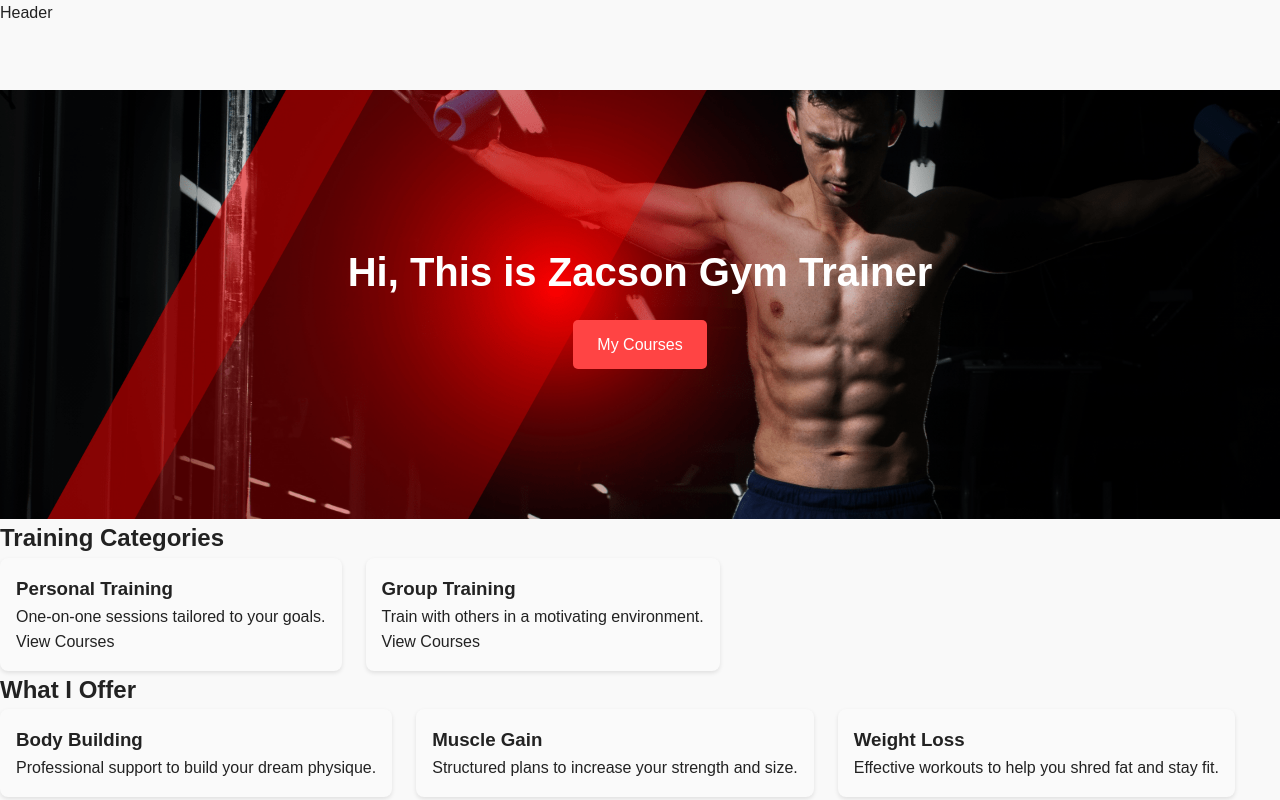
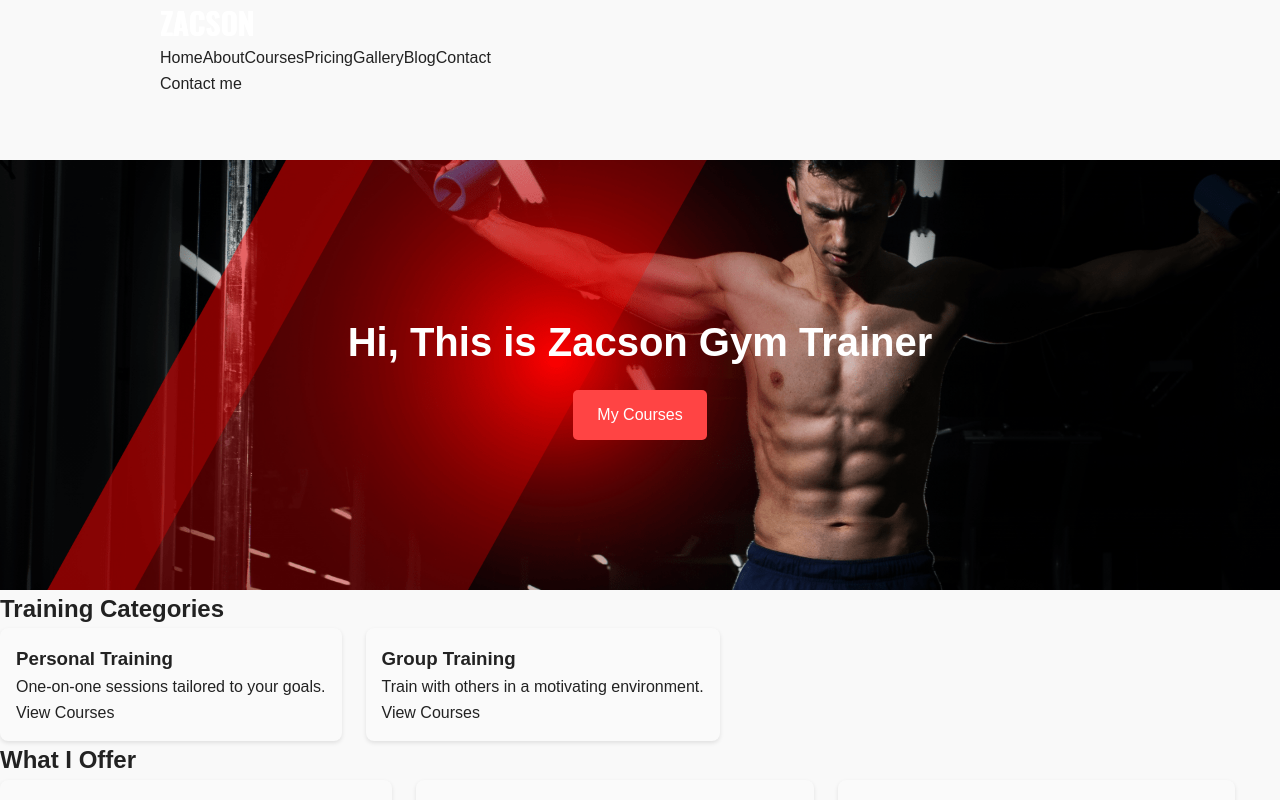
Before and after one commit to Ssovelich/Zacson-Website, a Next.js app: page / in a window 1280 px wide. Shown: the top 800 px of the page. Built offline with nearby package versions, Linux system fonts and the light colour scheme.

Commit message:
added header

```diff
--- a/src/app/layout.js
+++ b/src/app/layout.js
@@ -1,7 +1,7 @@
 import "@/styles/globals.css";
 import styles from "@/styles/Layout.module.css";
-import Header from "@/components/Header";
-import Footer from "@/components/Footer";
+import Header from "@/components/Header/Header";
+import Footer from "@/components/Footer/Footer";
 
 const Layout = ({ children }) => {
   return (
--- a/src/app/page.js
+++ b/src/app/page.js
@@ -1,4 +1,4 @@
-import styles from "@/styles/Home.module.css";
+import styles from "@/styles/pages/Home.module.css";
 import Link from "next/link";
 
 export default function HomePage() {
--- a/src/components/Header.jsx
+++ /dev/null
@@ -1,9 +0,0 @@
-
-
-const Header = () => {
-  return (
-    <div>Header</div>
-  )
-}
-
-export default Header
--- /dev/null
+++ b/src/components/Header/Header.jsx
@@ -0,0 +1,42 @@
+import Link from "next/link";
+import styles from "./Header.module.css";
+
+const Header = () => {
+  return (
+    <header className={styles.header}>
+      <div className={`container ${styles.headerContainer}`}>
+        <Link href="/" className={styles.logo}>
+          <img src="/logo.png" alt="logo" width={95} height={45} />
+        </Link>
+        <nav className={styles.navDesktop}>
+          <Link href="/" className={styles.navLink}>
+              Home
+            </Link>
+            <Link href="/about" className={styles.navLink}>
+              About
+            </Link>
+            <Link href="/courses" className={styles.navLink}>
+              Courses
+            </Link>
+            <Link href="/pricing" className={styles.navLink}>
+              Pricing
+            </Link>
+            <Link href="/gallery" className={styles.navLink}>
+              Gallery
+            </Link>
+            <Link href="/blog" className={styles.navLink}>
+              Blog
+            </Link>
+            <Link href="/contact" className={styles.navLink}>
+              Contact
+            </Link>
+        </nav>
+        <Link href="/contact" className={styles.navLink}>
+              Contact me
+            </Link>
+      </div>
+    </header>
+  );
+};
+
+export default Header;
```
Also changed, not shown: src/components/Footer/Footer.jsx (renamed from src/components/Footer.jsx), src/components/Header/Header.module.css (added), src/components/LocaleSwitcher/LocaleSwitcher.jsx (renamed from src/components/LocaleSwitcher.jsx), src/styles/pages/Home.module.css (renamed from src/styles/Home.module.css).
